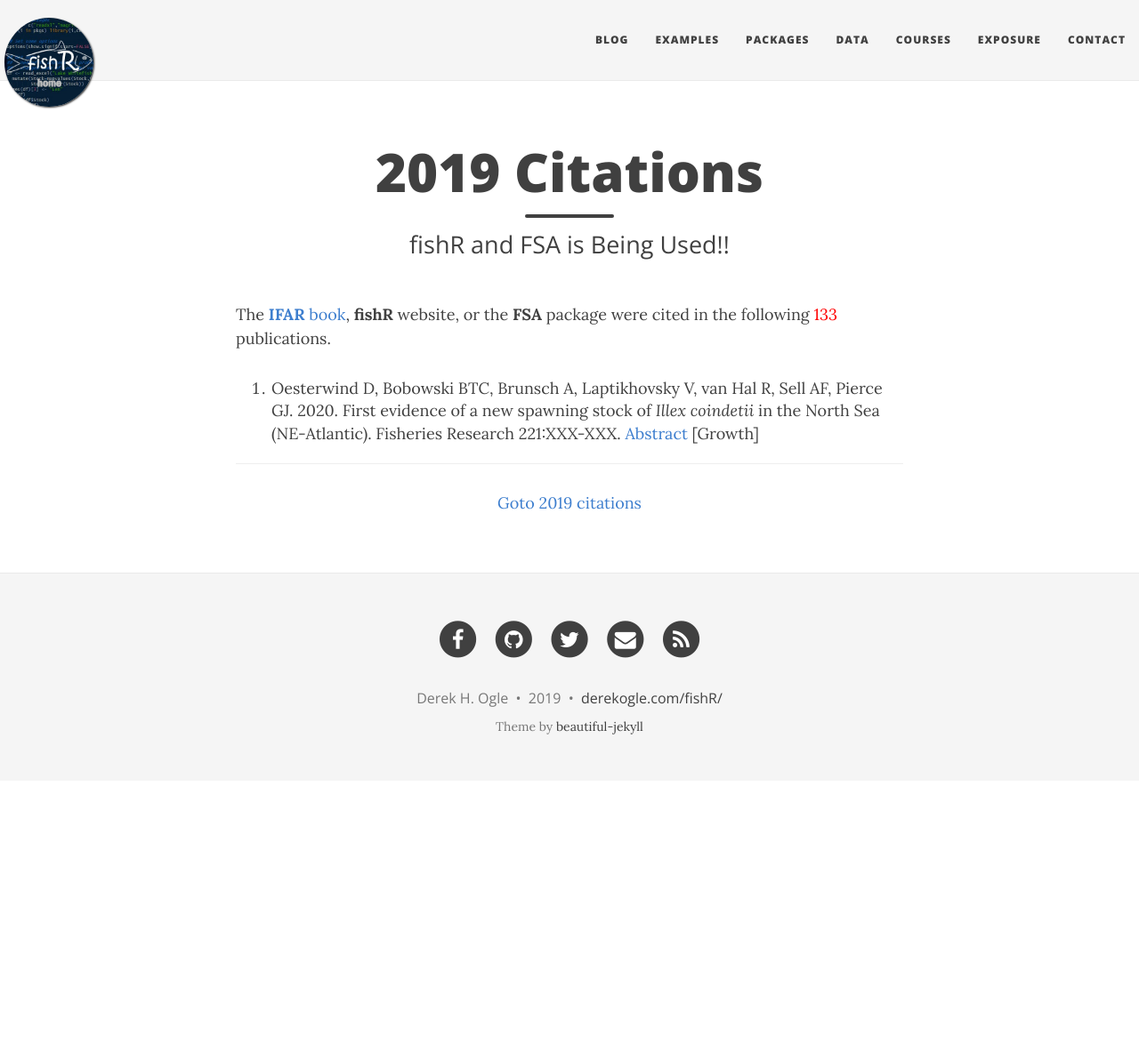
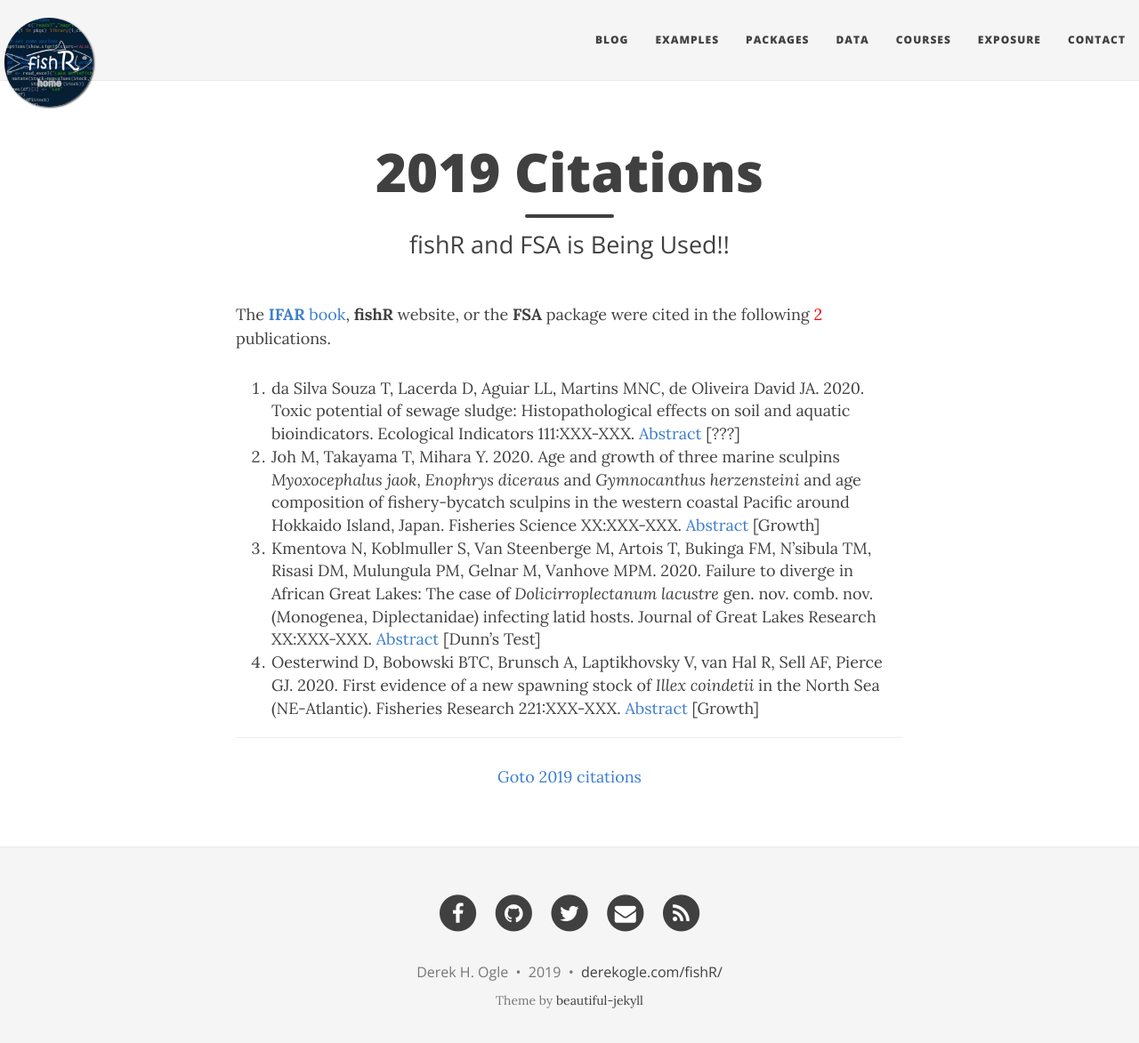
Before and after one commit to droglenc/fishR, a Jekyll site: the page built from exposure/exposure-citations20.md, in a window 1280 px wide and 1186 px high. Shown: the top 1173 px of the window at 89% size. Built offline with Jekyll 4.4.1, drawn with Linux system fonts in a browser that asks for light colours; nearby versions of some CDN libraries.

Commit message:
Update exposure-citations20.md

```diff
--- a/exposure/exposure-citations20.md
+++ b/exposure/exposure-citations20.md
@@ -5,8 +5,11 @@ subtitle: fishR and FSA is Being Used!!
 css: "/css/exposure-citation.css"
 ---
 
-The [**IFAR** book](http://derekogle.com/IFAR/), **fishR** website, or the **FSA** package were cited in the following <span id="contact-div">133</span> publications.
+The [**IFAR** book](http://derekogle.com/IFAR/), **fishR** website, or the **FSA** package were cited in the following <span id="contact-div">2</span> publications.
 
+1. da Silva Souza T, Lacerda D, Aguiar LL, Martins MNC, de Oliveira David JA. 2020. Toxic potential of sewage sludge: Histopathological effects on soil and aquatic bioindicators. Ecological Indicators 111:XXX-XXX. [Abstract](https://www.sciencedirect.com/science/article/abs/pii/S1470160X19309756) [???]
+1. Joh M, Takayama T, Mihara Y. 2020. Age and growth of three marine sculpins *Myoxocephalus jaok*, *Enophrys diceraus* and *Gymnocanthus herzensteini* and age composition of fishery-bycatch sculpins in the western coastal Pacific around Hokkaido Island, Japan. Fisheries Science XX:XXX-XXX. [Abstract](https://link.springer.com/article/10.1007/s12562-019-01391-3) [Growth]
+1. Kmentova N, Koblmuller S, Van Steenberge M, Artois T, Bukinga FM, N'sibula TM, Risasi DM, Mulungula PM, Gelnar M, Vanhove MPM. 2020. Failure to diverge in African Great Lakes: The case of *Dolicirroplectanum lacustre* gen. nov. comb. nov. (Monogenea, Diplectanidae) infecting latid hosts. Journal of Great Lakes Research XX:XXX-XXX. [Abstract](https://www.sciencedirect.com/science/article/abs/pii/S0380133019301844) [Dunn's Test]
 1. Oesterwind D, Bobowski BTC, Brunsch A, Laptikhovsky V, van Hal R, Sell AF, Pierce GJ. 2020. First evidence of a new spawning stock of *Illex coindetii* in the North Sea (NE-Atlantic). Fisheries Research 221:XXX-XXX. [Abstract](https://www.sciencedirect.com/science/article/pii/S0165783619302395) [Growth]
 
 -----
```
